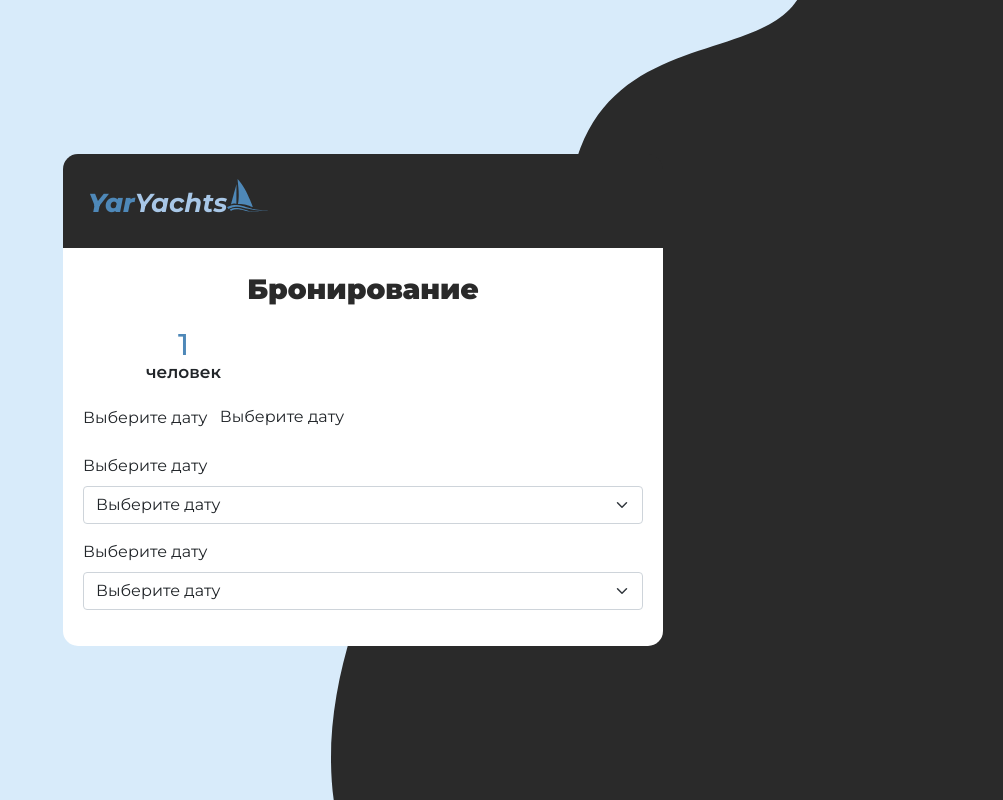
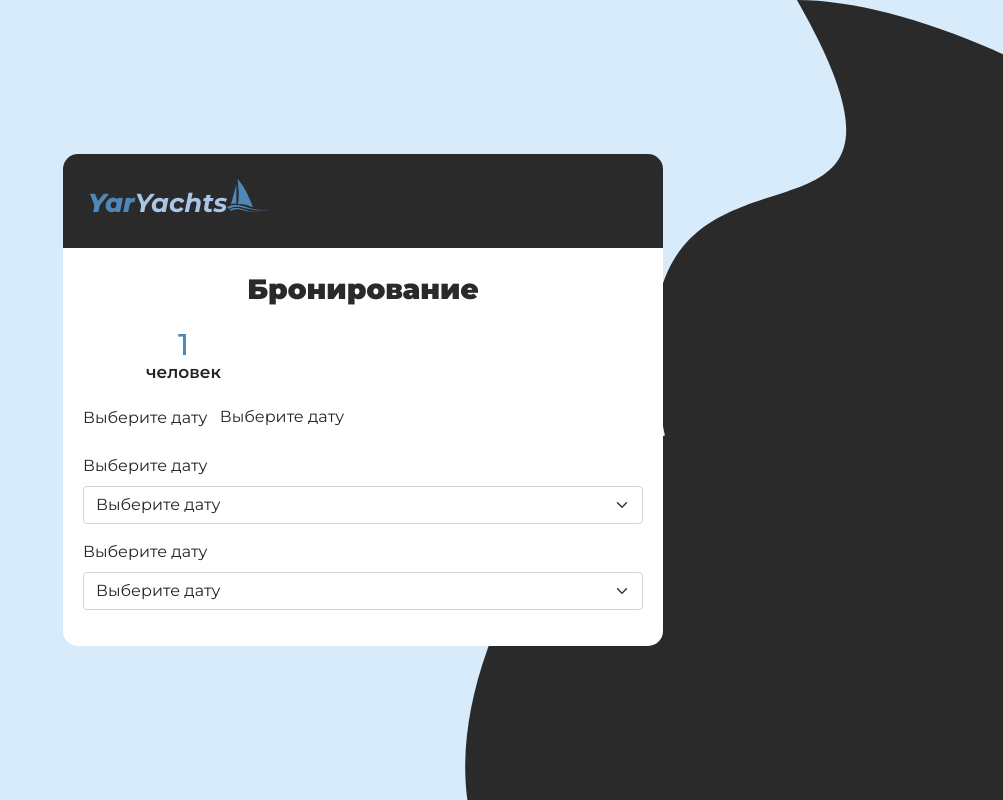
Before and after one commit to Buchaches/Yachting-school, a PHP site: page /booking.php in a window 1280 px wide. Shown: the whole page, without its empty margins (277-1280 px from the left). Run offline with PHP 8.4, Linux system fonts and the light colour scheme; the visitor is signed in with stand-in values (Sample User, id 1); data that the repository does not hold is empty; some libraries are stand-ins or nearby versions.

Commit message:
Background-size

```diff
--- a/assets/css/booking.css
+++ b/assets/css/booking.css
@@ -13,6 +13,7 @@ body{
     background-position: right bottom;
     display: flex;
     justify-content: center;
+    background-size: contain;
 }
 
 /* --------------------------------------    Booking   --------------------------------------*/
```
